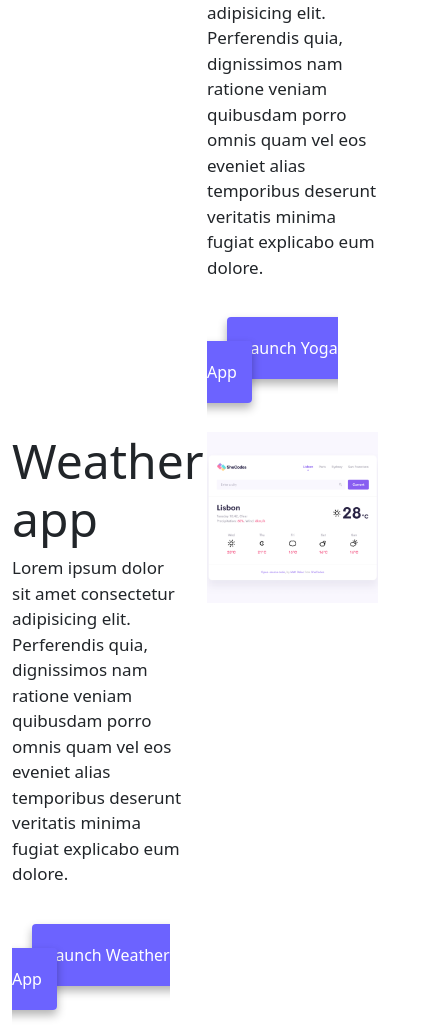
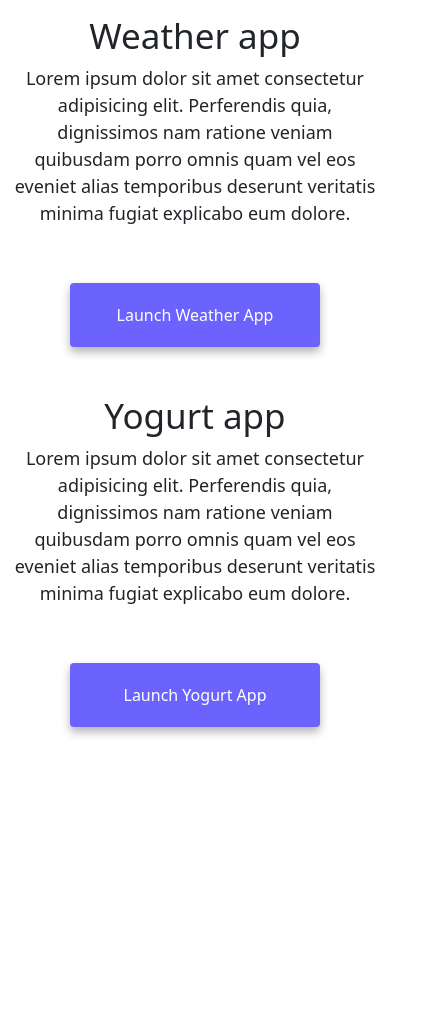
Before and after one commit to LisaMure/projects, a plain HTML site: page index.html in a window 390 px wide. Shown: the part 836-1872 px from the top of the page, 432 px wide, since content can reach past the window. After the commit the page ends 1671 px from the top, so only its background shows below. Drawn offline with nearby package versions, Linux system fonts and the light colour scheme; files that its build step writes are made by us from their sources.

Commit message:
Added the media queries to make it mobile responsive

```diff
--- a/index.html
+++ b/index.html
@@ -3,6 +3,7 @@
   <head>
     <title>Melisa Mureriwa</title>
     <meta charset="UTF-8" />
+    <meta name="viewport" content="width=device-width, initial-scale=1" />
     <link rel="stylesheet" href="style.css" />
     <link
       href="https://cdn.jsdelivr.net/npm/bootstrap@5.3.1/dist/css/bootstrap.min.css"
@@ -48,12 +49,12 @@
     </div>
     <div class="container">
       <div class="row">
-        <div class="col-6 mb-5">
+        <div class="col-6 mb-5 d-none d-sm-block">
           <img src="images/yoga.png" class="img-fluid" alt="yoga" />
         </div>
         <div class="col-6 text-start mb-5">
-          <h2 class="app-heading text-start">Yoga app</h2>
-          <p class="app-description text-start">
+          <h2 class="app-heading">Yoga app</h2>
+          <p class="app-description">
             Lorem ipsum dolor sit amet consectetur adipisicing elit. Perferendis
             quia, dignissimos nam ratione veniam quibusdam porro omnis quam vel
             eos eveniet alias temporibus deserunt veritatis minima fugiat
@@ -64,8 +65,8 @@
           >
         </div>
         <div class="col-6 text-start mb-5">
-          <h2 class="app-heading text-start">Weather app</h2>
-          <p class="app-description text-start">
+          <h2 class="app-heading">Weather app</h2>
+          <p class="app-description">
             Lorem ipsum dolor sit amet consectetur adipisicing elit. Perferendis
             quia, dignissimos nam ratione veniam quibusdam porro omnis quam vel
             eos eveniet alias temporibus deserunt veritatis minima fugiat
@@ -75,15 +76,15 @@
             >Launch Weather App</a
           >
         </div>
-        <div class="col-6 mb-5">
+        <div class="col-6 mb-5 d-none d-sm-block">
           <img src="images/weather.png" class="img-fluid" alt="weather" />
         </div>
-        <div class="col-6 mb-5">
+        <div class="col-6 mb-5 d-none d-sm-block">
           <img src="images/yogurt.png" class="img-fluid" alt="yogurt" />
         </div>
         <div class="col-6 text-start mb-5">
-          <h2 class="app-heading text-start">Yogurt app</h2>
-          <p class="app-description text-start">
+          <h2 class="app-heading">Yogurt app</h2>
+          <p class="app-description">
             Lorem ipsum dolor sit amet consectetur adipisicing elit. Perferendis
             quia, dignissimos nam ratione veniam quibusdam porro omnis quam vel
             eos eveniet alias temporibus deserunt veritatis minima fugiat
--- a/images/style.css
+++ b/style.css
@@ -32,6 +32,14 @@ p {
   font-size: 17px;
   line-height: 1.5;
   padding-bottom: 40px;
+}
+
+.app-heading {
+  text-align: left;
+}
+.app-description {
+  text-align: left !important;
+  width: 100%;
 }
 
 .navigation-links {
@@ -75,3 +83,42 @@ a:hover {
 .email-link:hover {
   text-decoration: underline;
 }
+
+@media (max-width: 576px) {
+  h1 {
+    font-size: 45px !important;
+  }
+
+  h2 {
+    font-size: 30px !important;
+  }
+
+  h3 {
+    margin-top: 15px !important;
+  }
+
+  .col-6 {
+    flex: 0 0 auto !important;
+    width: 100% !important;
+  }
+
+  .app-heading {
+    text-align: center !important;
+    font-size: 35px !important;
+  }
+
+  .app-description {
+    text-align: center !important;
+  }
+
+  p {
+    font-size: 18px;
+  }
+
+  .app-link {
+    margin: 0 auto;
+    text-align: center;
+    display: block;
+    max-width: 250px;
+  }
+}
```
Also changed, not shown: about.html (+1 -0 lines).
